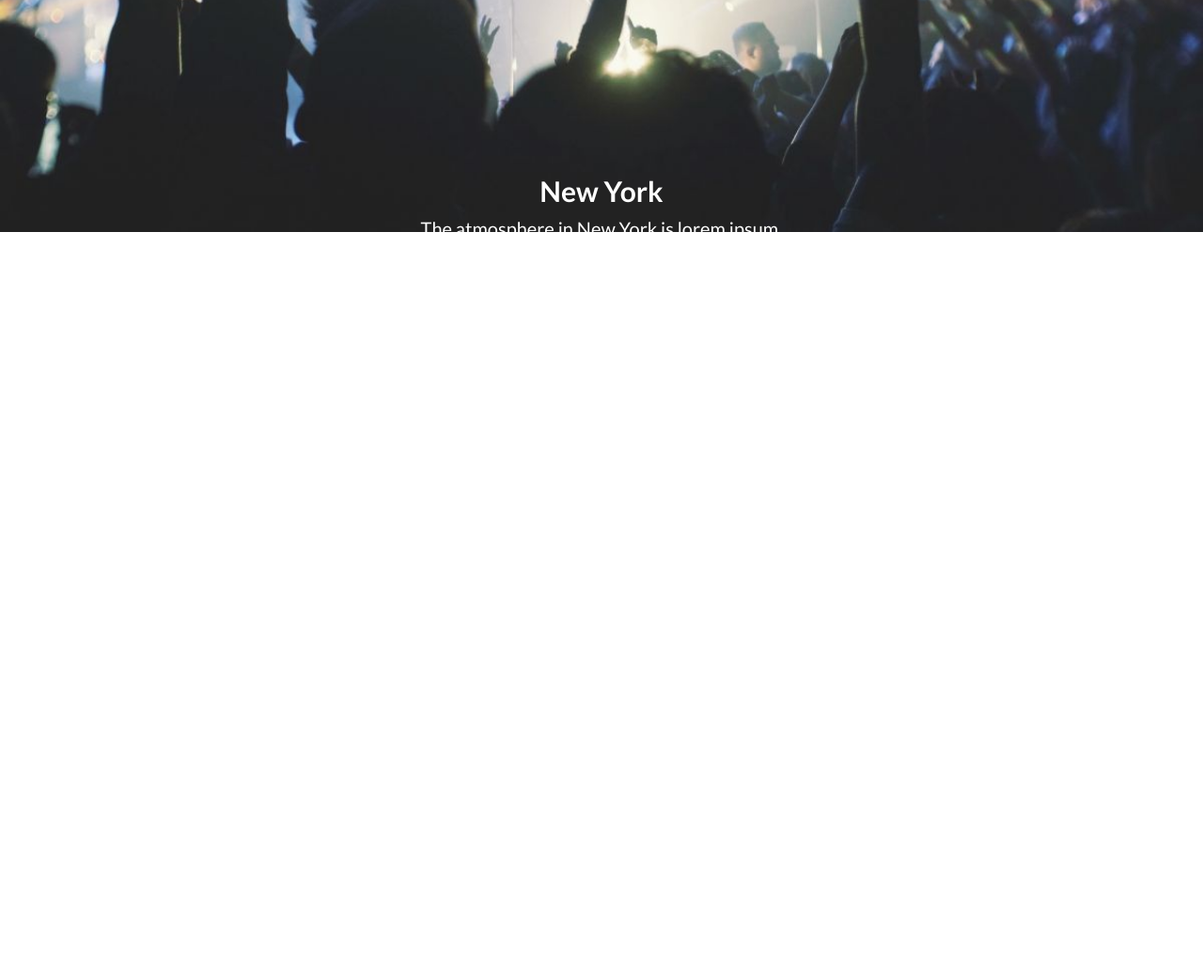
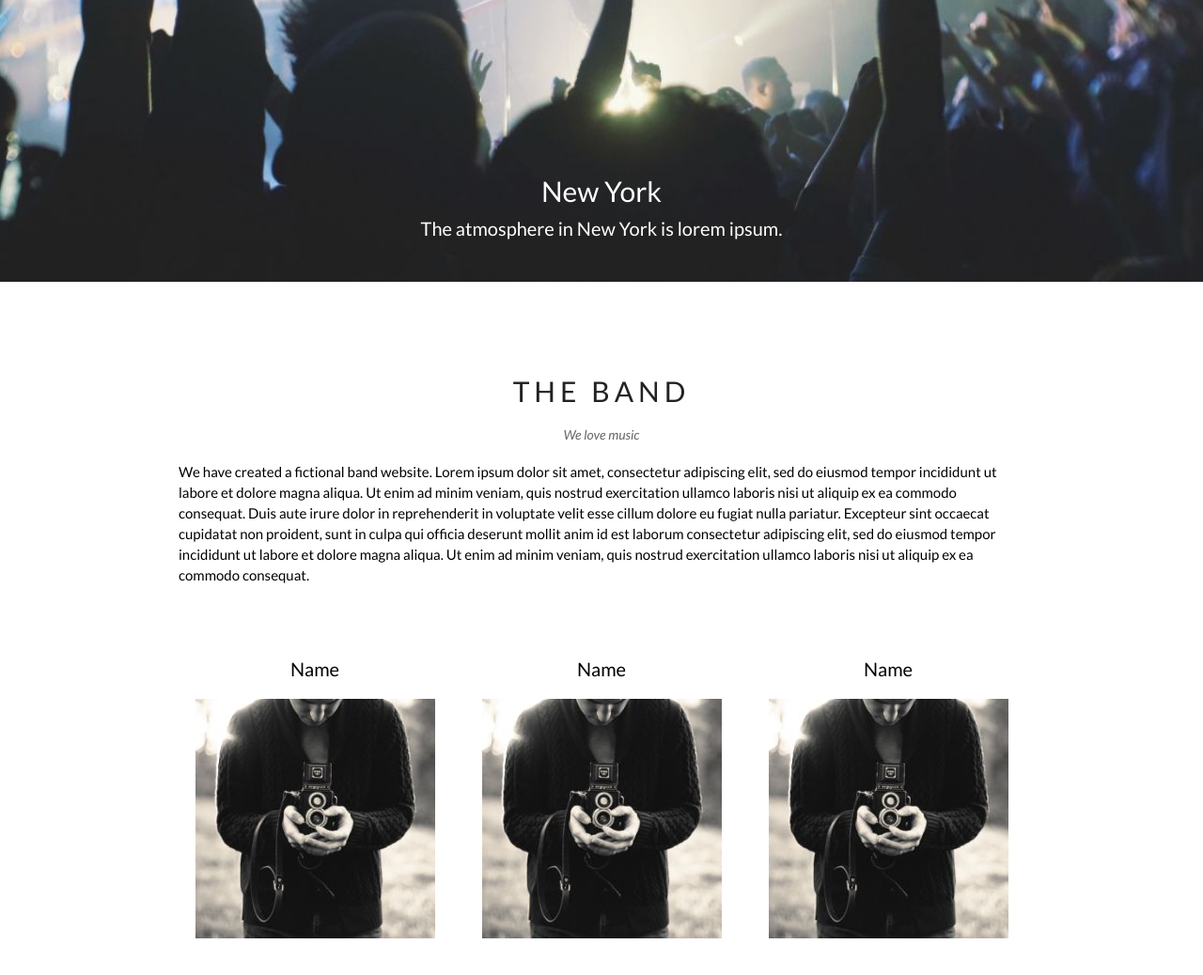
Before and after one commit to ananotopuria/band, a plain HTML site: page index.html in a window 1280 px wide. Shown: the part 500-1538 px from the top of the page at 94% size. Before the commit the page ends 800 px from the top, so only its background shows below. Drawn offline with nearby package versions, Linux system fonts and the light colour scheme.

Commit message:
feat: add band section

```diff
--- a/index.html
+++ b/index.html
@@ -49,15 +49,6 @@
     </header>
     <main>
       <section class="hero">
-        <!-- <div class="hero-slider">
-          <div class="slider-img"></div>
-          <img class="slider-img" src="assets/img/img_la.jpg" alt="band concert in la" />
-          <img class="slider-img" src="assets/img/ny.jpg" alt="band concert in ny" />
-          <img class="slider-img" src="assets/img/chicago.jpg" alt="band concert in chicago" />
-        </div>
-        <div class="slider-txt">
-          <p>sometext</p>
-        </div> -->
         <div class="hero-slider">
           <div class="slider-slide">
             <img
@@ -67,7 +58,9 @@
             />
             <div class="slider-txt">
               <h2 class="slider-txt-header">Los Angeles</h2>
-              <p class="slider-txt-p">We had the best time playing at Venice Beach!</p>
+              <p class="slider-txt-p">
+                We had the best time playing at Venice Beach!
+              </p>
             </div>
           </div>
           <div class="slider-slide">
@@ -78,7 +71,9 @@
             />
             <div class="slider-txt">
               <h2 class="slider-txt-header">New York</h2>
-              <p class="slider-txt-p">The atmosphere in New York is lorem ipsum.</p>
+              <p class="slider-txt-p">
+                The atmosphere in New York is lorem ipsum.
+              </p>
             </div>
           </div>
           <div class="slider-slide">
@@ -89,12 +84,46 @@
             />
             <div class="slider-txt">
               <h2 class="slider-txt-header">Chicago</h2>
-              <p class="slider-txt-p">Thank you, Chicago - A night we won't forget</p>
+              <p class="slider-txt-p">
+                Thank you, Chicago - A night we won't forget
+              </p>
             </div>
           </div>
         </div>
       </section>
-      <section></section>
+      <section class="band">
+        <div class="band-description">
+          <h2 class="band-title">The Band</h2>
+          <h3 class="band-subtitle">We love music</h3>
+          <p class="band-txt">
+            We have created a fictional band website. Lorem ipsum dolor sit amet,
+            consectetur adipiscing elit, sed do eiusmod tempor incididunt ut
+            labore et dolore magna aliqua. Ut enim ad minim veniam, quis nostrud
+            exercitation ullamco laboris nisi ut aliquip ex ea commodo consequat.
+            Duis aute irure dolor in reprehenderit in voluptate velit esse cillum
+            dolore eu fugiat nulla pariatur. Excepteur sint occaecat cupidatat non
+            proident, sunt in culpa qui officia deserunt mollit anim id est
+            laborum consectetur adipiscing elit, sed do eiusmod tempor incididunt
+            ut labore et dolore magna aliqua. Ut enim ad minim veniam, quis
+            nostrud exercitation ullamco laboris nisi ut aliquip ex ea commodo
+            consequat.
+          </p>
+        </div>
+        <div class="band-members">
+          <figure class="member-container">
+            <figcaption class="band-name">Name</figcaption>
+            <img src="./assets/img/img_bandmember.jpg" alt="Description of the image">
+          </figure>
+          <figure class="member-container">
+            <figcaption class="band-name">Name</figcaption>
+            <img src="./assets/img/img_bandmember.jpg" alt="Description of the image">
+          </figure>
+          <figure class="member-container">
+            <figcaption class="band-name">Name</figcaption>
+            <img src="./assets/img/img_bandmember.jpg" alt="Description of the image">
+          </figure>
+        </div>
+      </section>
       <section></section>
       <section></section>
       <section></section>
--- a/style.css
+++ b/style.css
@@ -21,6 +21,7 @@ body {
   align-items: center;
   justify-content: space-between;
   width: 100%;
+  z-index: 999;
 }
 
 .navigation {
@@ -137,12 +138,20 @@ body {
 
 .slider-slide {
   width: 100%;
+  height: 100vh;
   display: none;
 }
 
 .slider-img {
   width: 100vw;
   height: auto;
+}
+
+.slider-img {
+  width: 100%;
+  height: 100%;
+  object-fit: cover;
+  object-position: center;
 }
 
 .slider-slide.active {
@@ -158,10 +167,66 @@ body {
   flex-direction: column;
   align-items: center;
 }
-.slider-txt-header{
+.slider-txt-header {
   font-size: 3rem;
+  font-weight: 400;
 }
-.slider-txt-p{
+.slider-txt-p {
   font-size: 2rem;
   margin-top: 1rem;
 }
+
+/* band section */
+.band {
+  width: 100%;
+  height: 100vh;
+}
+
+.band-members {
+  display: flex;
+  flex-direction: row;
+  gap: 5rem;
+  align-items: center;
+  justify-content: center;
+}
+
+.band-description {
+  height: 50vh;
+  max-width: 90rem;
+  margin: 0 auto;
+  display: flex;
+  flex-direction: column;
+  gap: 2rem;
+  align-items: center;
+  justify-content: center;
+}
+
+.band-title {
+  font-size: 3rem;
+  font-weight: 400;
+  text-transform: uppercase;
+  margin-top: 2rem;
+  color: #222;
+  letter-spacing: 0.5rem;
+}
+.band-subtitle {
+  font-style: italic;
+  font-weight: 400;
+  font-size: 1.4rem;
+  color: #666;
+}
+.band-txt {
+  font-size: 1.5rem;
+  line-height: 2.2rem;
+  letter-spacing: 0.9;
+}
+
+.member-container {
+  display: flex;
+  flex-direction: column;
+  gap: 2rem;
+  align-items: center;
+}
+.band-name{
+  font-size: 2rem;
+}
```
